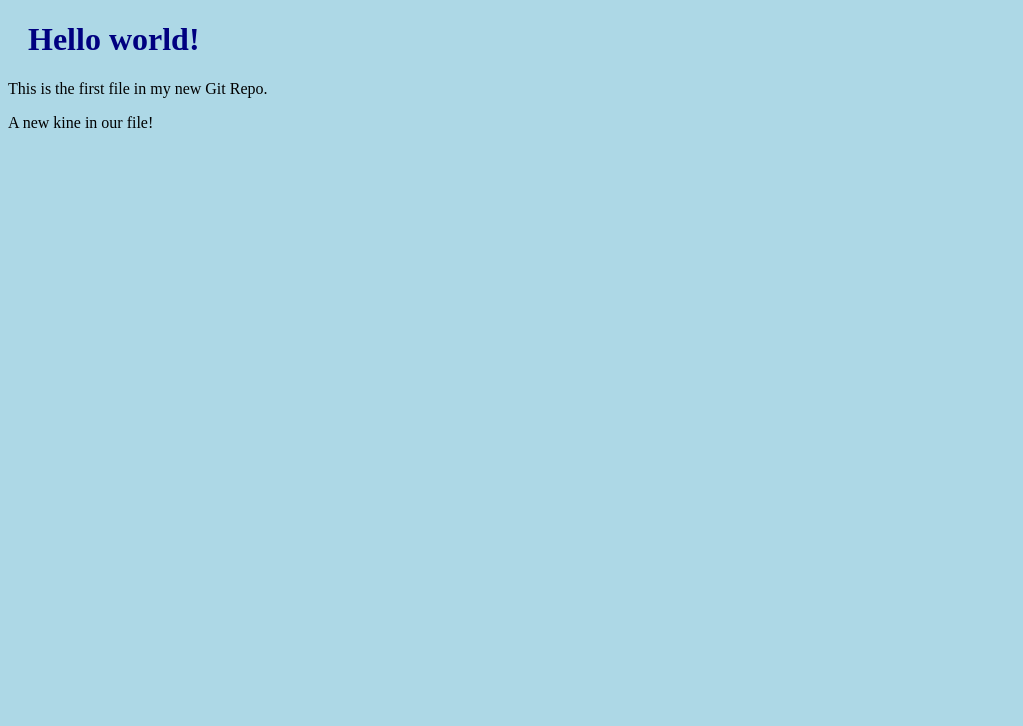
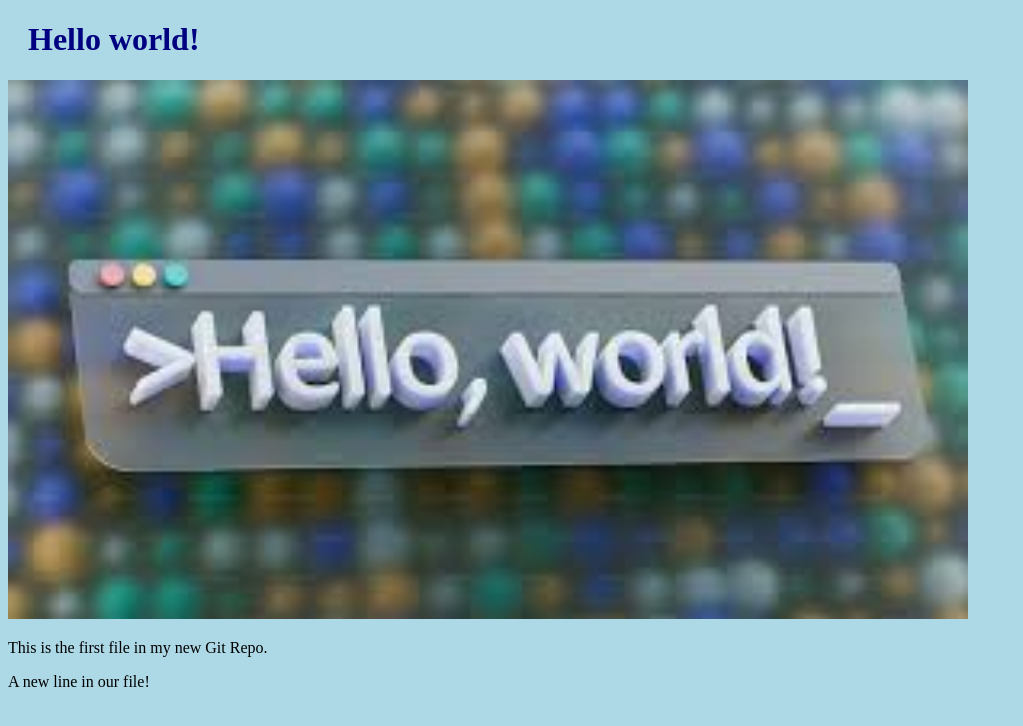
Before and after one commit to nalorakk13/hello-world, a plain HTML site: page index.html in a window 1280 px wide. Shown: the whole page, without its empty margins (0-1023 px from the left). Drawn offline with Linux system fonts and the light colour scheme.

Commit message:
Added image to Hello World

```diff
--- a/index.html
+++ b/index.html
@@ -9,8 +9,9 @@
 <body>
 
   <h1>Hello world!</h1>
+  <div><img src="img_hello_world.jpg" alt="Hello World from Space" style="width:100%;max-width:960px"></div>
   <p>This is the first file in my new Git Repo.</p>
-  <p>A new kine in our file!</p>
+  <p>A new line in our file!</p>
 
 </body>
 
```
Also changed, not shown: img_hello_world.jpg (added).
